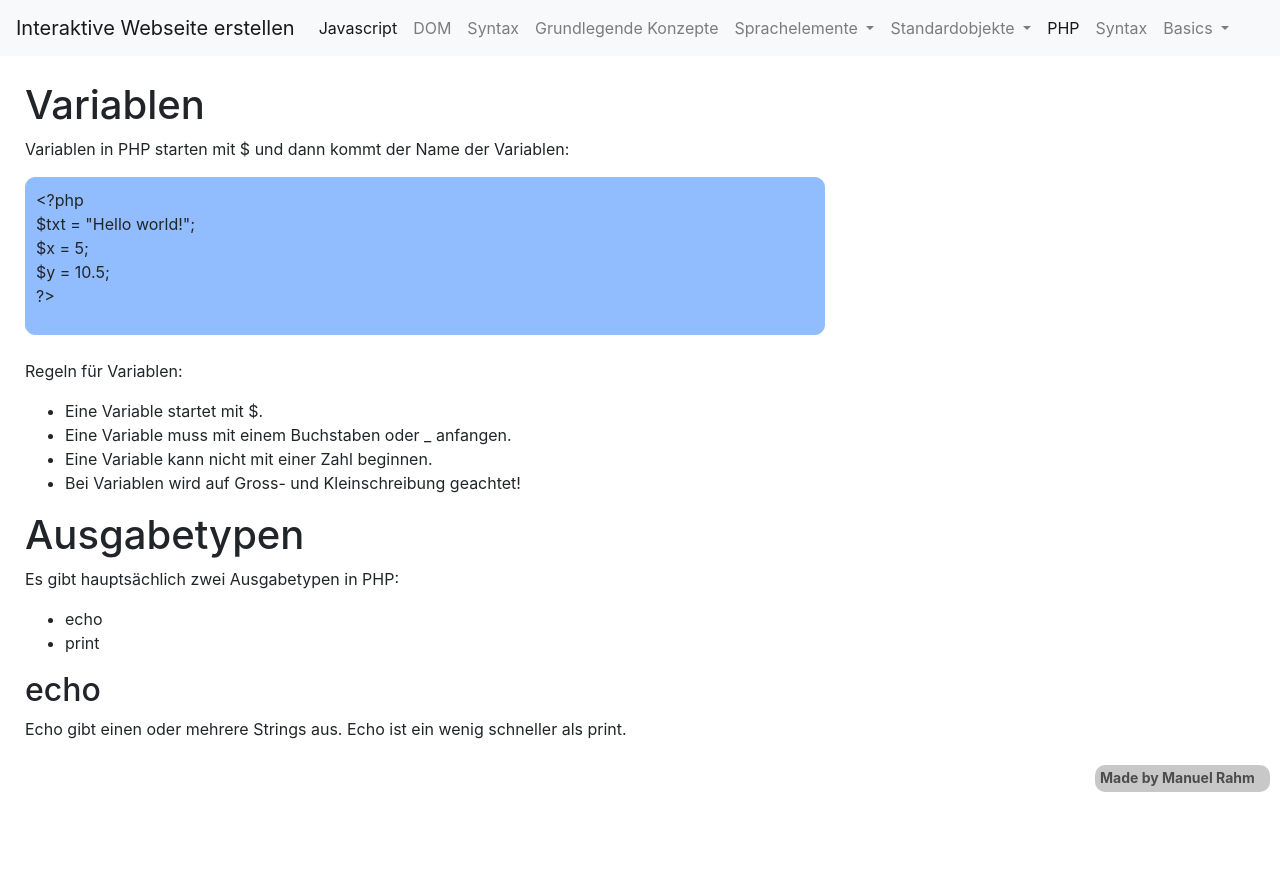
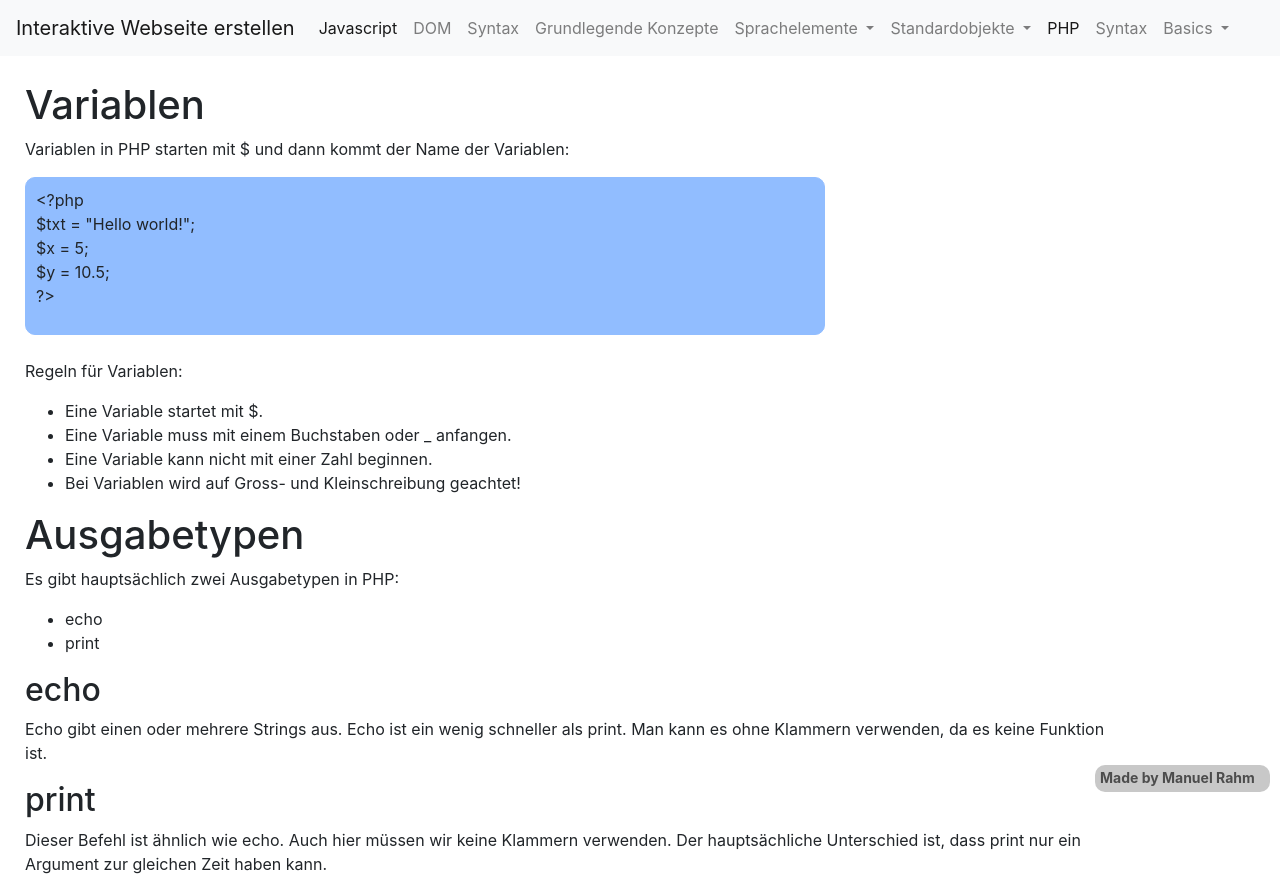
Before and after one commit to manuel-rahm/lerndokumentation307, a plain HTML site: page PHP/Basics/Basics.html in a window 1280 px wide. Shown: the top 892 px of the page. Before the commit the page ends 800 px from the top, so only its background shows below. Drawn offline with nearby package versions, Linux system fonts and the light colour scheme.

Commit message:
some changes

```diff
--- a/PHP/Basics/Basics.html
+++ b/PHP/Basics/Basics.html
@@ -126,7 +126,9 @@
         <li>print</li>
     </ul>
     <h2>echo</h2>
-    <p>Echo gibt einen oder mehrere Strings aus. Echo ist ein wenig schneller als print. </p>
+    <p>Echo gibt einen oder mehrere Strings aus. Echo ist ein wenig schneller als print. Man kann es ohne Klammern verwenden, da es keine Funktion ist.</p>
+    <h2>print</h2>
+    <p>Dieser Befehl ist ähnlich wie echo. Auch hier müssen wir keine Klammern verwenden. Der hauptsächliche Unterschied ist, dass print nur ein Argument zur gleichen Zeit haben kann.</p>
   </div>
   <footer>
     <h5 class="sky">Made by Manuel Rahm</h5>
```
